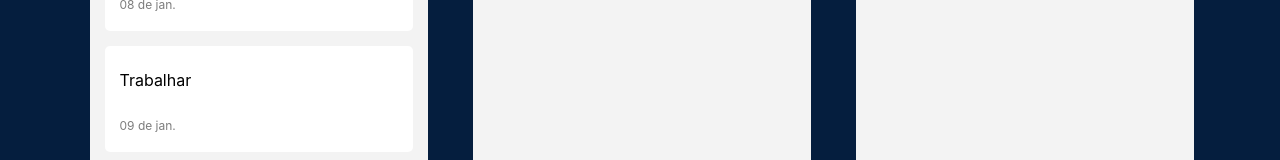
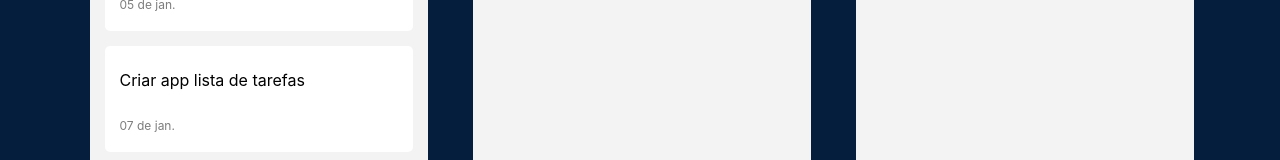
Before and after one commit to phillrog/lista-tarefas-react-js, a React (Create React App) app in the folder lista-tarefa/: page / in a window 1280 px wide. Shown: the part 177-337 px from the top of the page. Built offline with nearby package versions, Linux system fonts and the light colour scheme.

Commit message:
ajuste mock

```diff
--- a/lista-tarefa/src/data-mock.js
+++ b/lista-tarefa/src/data-mock.js
@@ -3,21 +3,21 @@ export const data = [
   {
     id: "1",
     Task: "Estudar",
-    Due_Date: "08-Janeiro-2022",
+    Due_Date: "05-Janeiro-2022",
   },
   {
     id: "2",
-    Task: "Trabalhar",
-    Due_Date: "09-Janeiro-2022",
+    Task: "Criar app lista de tarefas",
+    Due_Date: "07-Janeiro-2022",
   },
   {
     id: "3",
     Task: "Dockerizar aplicações",
-    Due_Date: "10-Fevereiro-2022",
+    Due_Date: "31-Janeiro-2022",
   },
   {
     id: "4",
     Task: "Criar api",
-    Due_Date: "31-Janeiro-2022",
+    Due_Date: "15-Janeiro-2022",
   }
 ]
```
